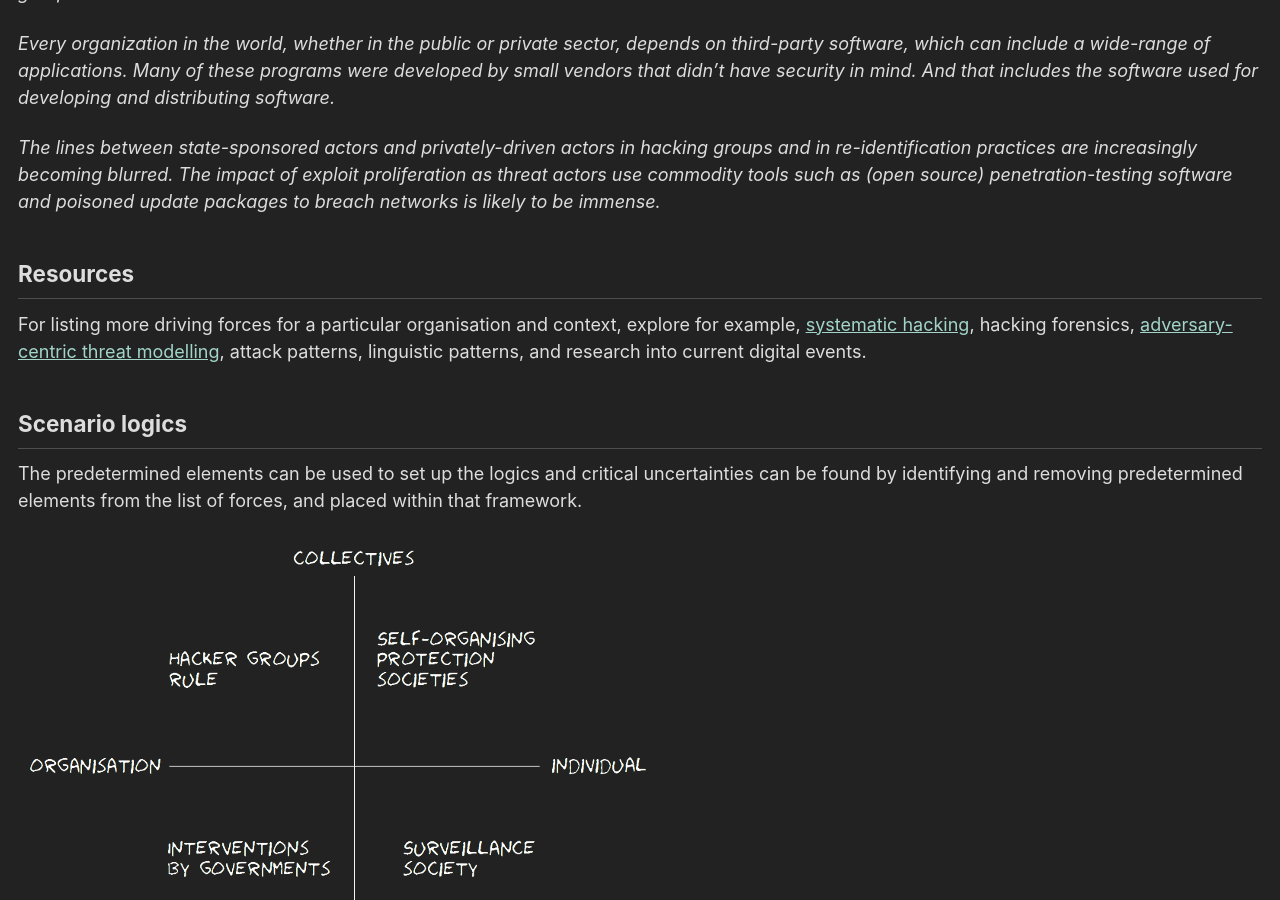
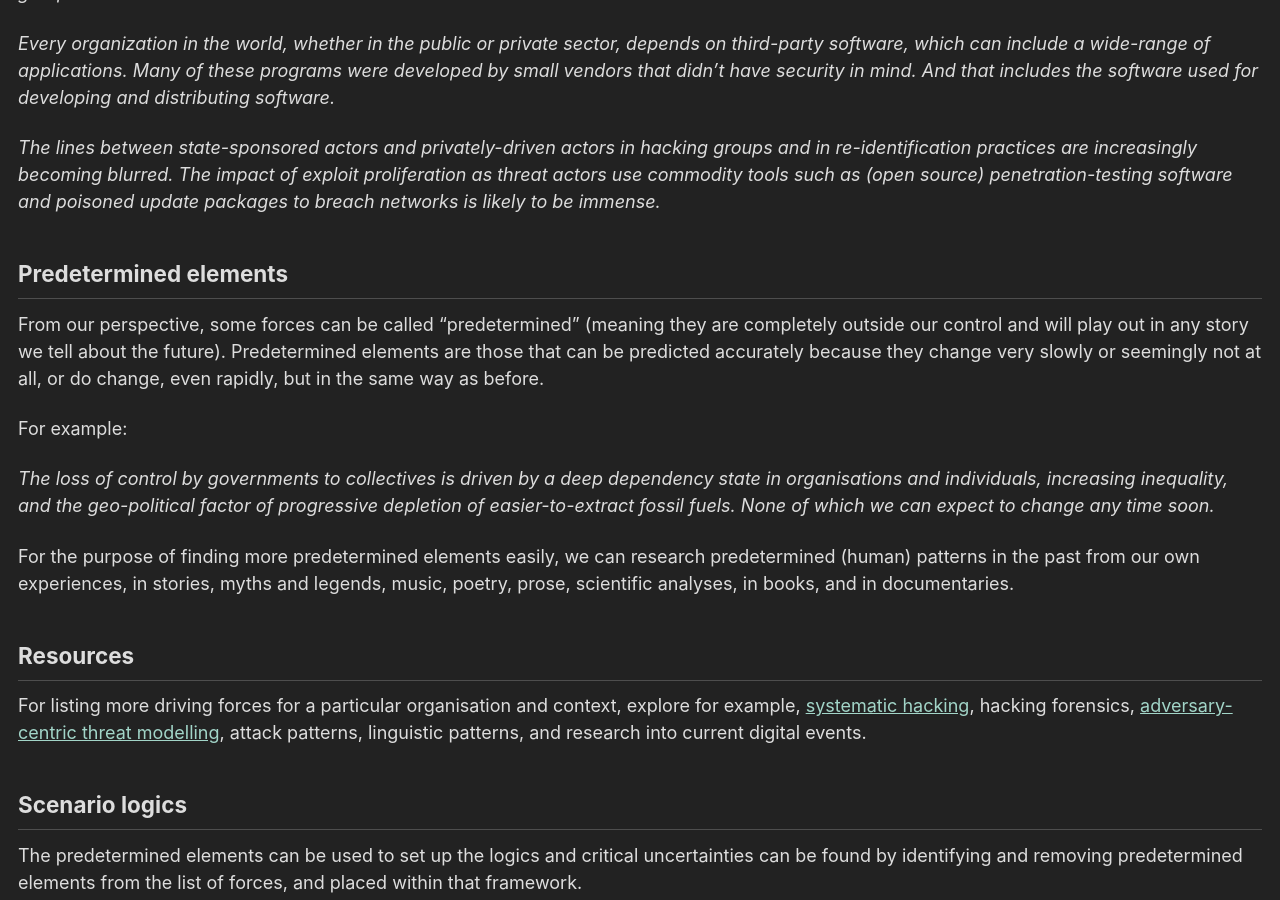
Before and after one commit to tymyrddin/tymyrddin.github.io, a Jekyll site: the page built from _pages/scenario-planning.md, in a window 1280 px wide and 900 px high, scrolled down 1220 px. Built offline with Jekyll 4.4.1, drawn with Linux system fonts in a browser that asks for light colours; cached includes are drawn as plain includes.

Commit message:
Scenario planning

```diff
--- a/_pages/scenario-planning.md
+++ b/_pages/scenario-planning.md
@@ -41,6 +41,16 @@ _Every organization in the world, whether in the public or private sector, depen
 
 _The lines between state-sponsored actors and privately-driven actors in hacking groups and in re-identification practices are increasingly becoming blurred. The impact of exploit proliferation as threat actors use commodity tools such as (open source) penetration-testing software and poisoned update packages to breach networks is likely to be immense._
 
+## Predetermined elements
+
+From our perspective, some forces can be called “predetermined” (meaning they are completely outside our control and will play out in any story we tell about the future). Predetermined elements are those that can be predicted accurately because they change very slowly or seemingly not at all, or do change, even rapidly, but in the same way as before.
+
+For example:
+
+_The loss of control by governments to collectives is driven by a deep dependency state in organisations and individuals, increasing inequality, and the geo-political factor of progressive depletion of easier-to-extract fossil fuels. None of which we can expect to change any time soon._
+
+For the purpose of finding more predetermined elements easily, we can research predetermined (human) patterns in the past from our own experiences, in stories, myths and legends, music, poetry, prose, scientific analyses, in books, and in documentaries.
+
 ## Resources
 
 For listing more driving forces for a particular organisation and context, explore for example, [systematic hacking](https://github.com/tymyrddin/orchard/tree/main/trees), hacking forensics, [adversary-centric threat modelling](https://github.com/tymyrddin/orchard/tree/main/threat-modelling), attack patterns, linguistic patterns, and research into current digital events.
```
